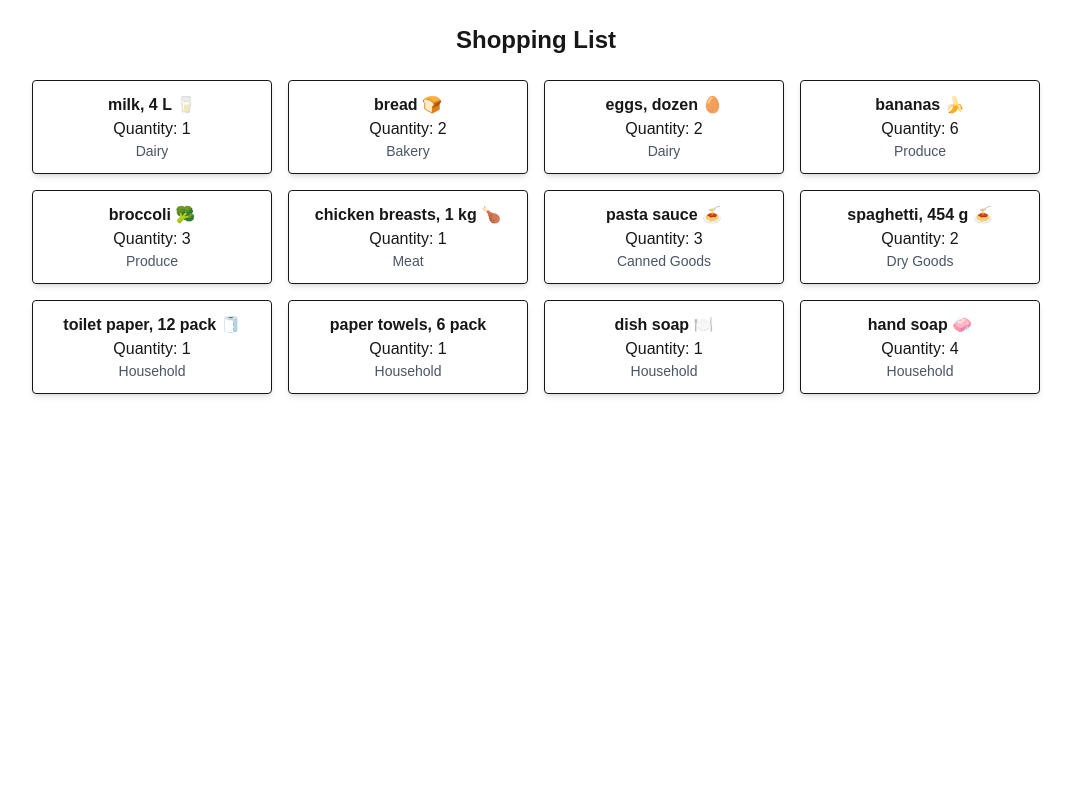
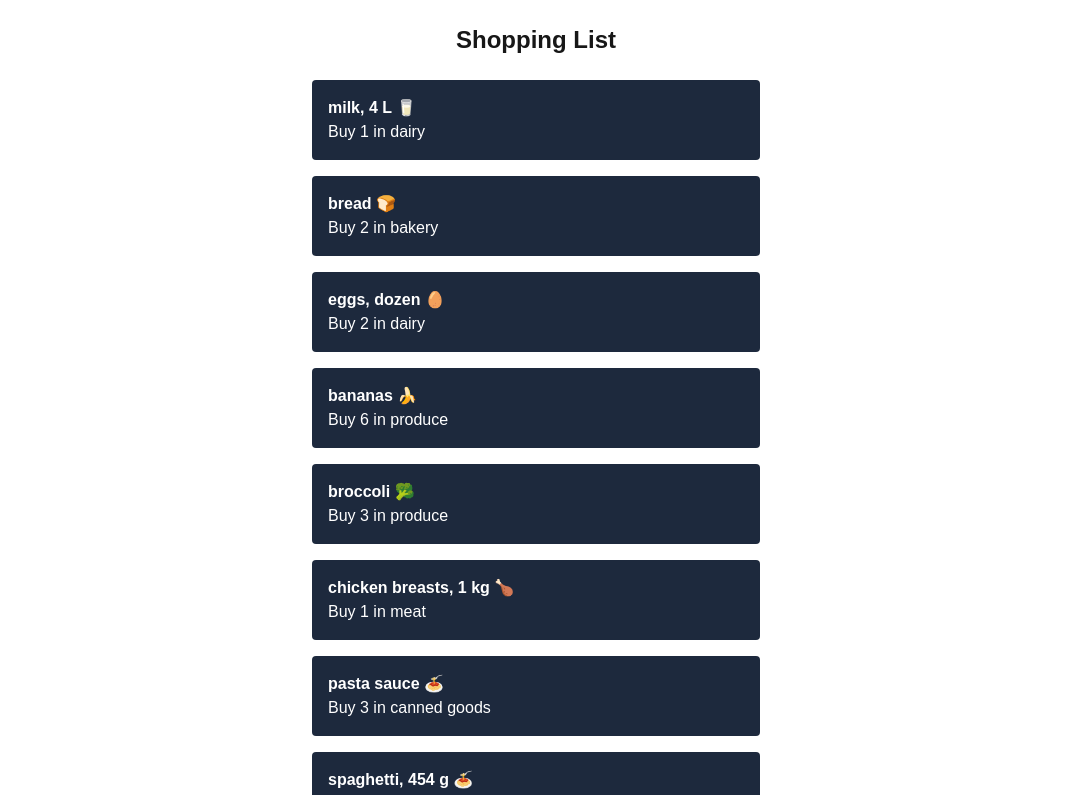
Before and after one commit to anmol25e/cprg306-assignments, a Next.js app: page /week-3 in a window 1280 px wide. Shown: the top 795 px of the page, without its empty margins (104-1175 px from the left). Built offline with nearby package versions, Linux system fonts and the light colour scheme.

Commit message:
fix some bugs

```diff
--- a/app/week-3/item-list.js
+++ b/app/week-3/item-list.js
@@ -19,7 +19,7 @@ export default function ItemList() {
   ];
 
   return (
-    <section className="flex flex-wrap justify-center">
+    <section className="flex flex-col items-center">
       {items.map((item, index) => (
         <Item key={index} item={item} />
       ))}
--- a/app/week-3/item.js
+++ b/app/week-3/item.js
@@ -1,10 +1,9 @@
 // /app/week-3/item.js
 export default function Item({ item }) {
   return (
-    <div className="border p-3 m-2 rounded shadow-md w-60 text-center">
+    <div className="bg-slate-800 text-white rounded p-4 m-2 w-full max-w-md">
       <h2 className="font-bold">{item.name}</h2>
-      <p>Quantity: {item.quantity}</p>
-      <p className="text-sm text-gray-600 capitalize">{item.category}</p>
+      <p>Buy {item.quantity} in {item.category}</p>
     </div>
   );
 }
```
